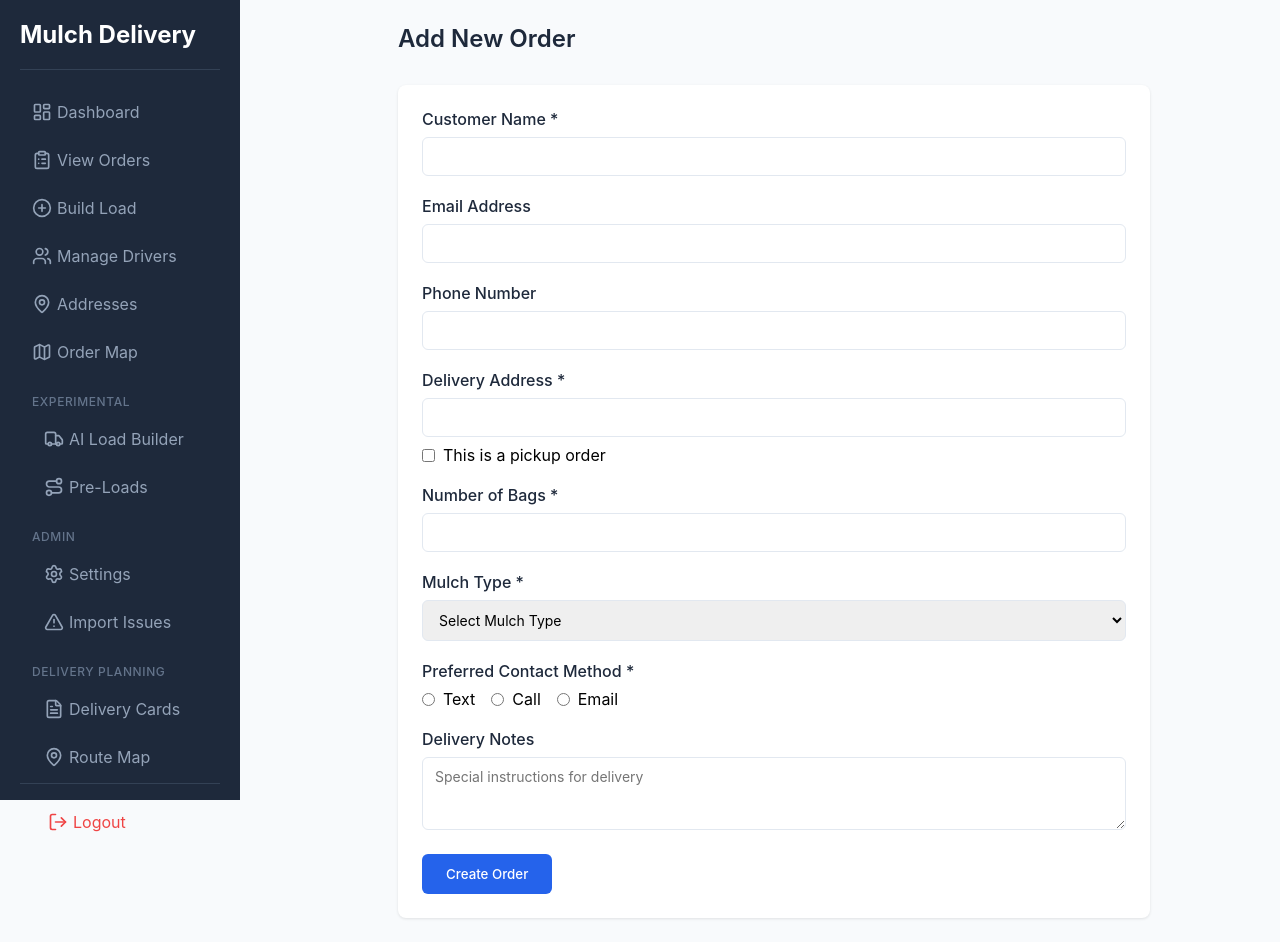
After one commit to matt-ortiz/Mulch, a Flask app: page /admin/add-order in a window 1280 px wide. The commit adds this page. Run offline with Flask 3, Linux system fonts and the light colour scheme; a user stored in the database is signed in; tables that the repository leaves empty hold one stand-in row (values such as "Sample post").

Commit message:
various changes and updates

```diff
--- a/app/routes/admin.py
+++ b/app/routes/admin.py
@@ -1826,147 +1826,41 @@ def export_delivery_data():
     if not current_user.is_admin:
         return redirect(url_for('main.index'))
 
-    school_lat = float(current_app.config['SCHOOL_LATITUDE'])
-    school_lng = float(current_app.config['SCHOOL_LONGITUDE'])
-
     # Create CSV in memory
     output = StringIO()
     writer = csv.writer(output)
 
-    # Write header
+    # Write header with new column order
     writer.writerow([
+        'Order ID',
+        'Customer Name',
         'Mulch Type',
-        'Route Group',
-        'Customer Name',
+        'Bags Ordered',
         'Address',
         'Phone',
         'Contact Preference',
-        'Bags Ordered',
         'Instructions',
-        'Miles from School',
-        'Distance to Next Stop',
         'Latitude',
         'Longitude'
     ])
 
-    # Get orders and organize them like in print_cards
-    orders = Order.query.filter(
-        Order.latitude.isnot(None),
-        Order.longitude.isnot(None)
-    ).all()
-
-    # Calculate and add distance from school
+    # Get all orders in sequential order
+    orders = Order.query.order_by(Order.id).all()
+
+    # Write orders to CSV
     for order in orders:
-        order.distance_from_school = calculate_distance(
-            school_lat, school_lng,
-            order.latitude, order.longitude
-        )
-
-    # Group by mulch type
-    orders_by_mulch = {}
-    for order in orders:
-        if order.mulch_type not in orders_by_mulch:
-            orders_by_mulch[order.mulch_type] = []
-        orders_by_mulch[order.mulch_type].append(order)
-
-    # Process each mulch type and its clusters
-    for mulch_type, mulch_orders in orders_by_mulch.items():
-        mulch_orders.sort(key=lambda x: x.distance_from_school)
-
-        # Create clusters
-        clusters = []
-        unassigned = mulch_orders.copy()
-        max_driving_distance = 3.0
-
-        while unassigned:
-            current_cluster = []
-            seed_order = unassigned.pop(0)
-            current_cluster.append(seed_order)
-
-            i = 0
-            while i < len(unassigned):
-                order = unassigned[i]
-                min_distance = float('inf')
-
-                for cluster_order in current_cluster:
-                    distance = calculate_distance(
-                        cluster_order.latitude, cluster_order.longitude,
-                        order.latitude, order.longitude
-                    )
-                    min_distance = min(min_distance, distance)
-
-                if min_distance <= max_driving_distance:
-                    current_cluster.append(unassigned.pop(i))
-                else:
-                    i += 1
-
-            if current_cluster:
-                if len(current_cluster) > 1:
-                    first_order = current_cluster[0]
-                    current_cluster[1:] = sorted(
-                        current_cluster[1:],
-                        key=lambda x: calculate_distance(
-                            first_order.latitude, first_order.longitude,
-                            x.latitude, x.longitude
-                        )
-                    )
-                clusters.append(current_cluster)
-
-        # Write clusters to CSV
-        for cluster_idx, cluster in enumerate(clusters, 1):
-            for i, order in enumerate(cluster):
-                # Calculate distance to next stop
-                distance_to_next = ''
-                if i < len(cluster) - 1:
-                    distance_to_next = calculate_distance(
-                        order.latitude, order.longitude,
-                        cluster[i + 1].latitude, cluster[i + 1].longitude
-                    )
-                    distance_to_next = f"{distance_to_next:.1f}"
-
-                writer.writerow([
-                    mulch_type,
-                    f"Route {cluster_idx}",
-                    order.customer_name,
-                    order.address,
-                    f"{order.phone[:3]}-{order.phone[3:6]}-{order.phone[6:]}",
-                    order.preferred_contact,
-                    order.bags_ordered,
-                    order.notes,
-                    f"{order.distance_from_school:.1f}",
-                    distance_to_next,
-                    order.latitude,
-                    order.longitude
-                ])
-
-            # Add blank row between clusters
-            writer.writerow([])
-
-    # Add unmatched addresses
-    unmatched = Order.query.filter(
-        (Order.latitude.is_(None)) |
-        (Order.longitude.is_(None))
-    ).all()
-
-    if unmatched:
-        writer.writerow(['UNMATCHED ADDRESSES'])
-        writer.writerow([])  # blank row
-
-        for order in unmatched:
-            writer.writerow([
-                order.mulch_type,
-                'NEEDS VERIFICATION',
-                order.customer_name,
-                order.address,
-                f"{order.phone[:3]}-{order.phone[3:6]}-{order.phone[6:]}",
-                order.preferred_contact,
-                order.bags_ordered,
-                order.notes,
-                '',  # No distance from school
-                '',  # No distance to next
-                '',  # No latitude
-                ''   # No longitude
-            ])
+        writer.writerow([
+            order.id,
+            order.customer_name,
+            order.mulch_type,
+            order.bags_ordered,
+            order.address,
+            f"{order.phone[:3]}-{order.phone[3:6]}-{order.phone[6:]}" if order.phone else '',
+            order.preferred_contact,
+            order.notes,
+            order.latitude,
+            order.longitude
+        ])
 
     # Create the response
     output.seek(0)
@@ -1974,7 +1868,7 @@ def export_delivery_data():
         output.getvalue(),
         mimetype='text/csv',
         headers={
-            'Content-Disposition': 'attachment; filename=delivery_routes.csv'
+            'Content-Disposition': 'attachment; filename=delivery_orders.csv'
         }
     )
 
@@ -2361,3 +2255,38 @@ def unassign_driver(order_id):
         db.session.rollback()
         print(f"Error unassigning driver: {str(e)}")
         return jsonify({'error': str(e)}), 500
+
+@admin_routes.route('/add-order', methods=['GET', 'POST'])
+@login_required
+def add_order():
+    if not current_user.is_admin:
+        return redirect(url_for('main.index'))
+
+    if request.method == 'POST':
+        try:
+            # Create new order
+            order = Order(
+                customer_name=request.form['customer_name'].strip(),
+                email=request.form.get('email', '').strip(),
+                address=request.form['address'].strip(),
+                phone=request.form.get('phone', '').strip(),
+                bags_ordered=int(request.form['bags_ordered']),
+                mulch_type=request.form['mulch_type'].strip(),
+                notes=request.form.get('notes', '').strip(),
+                preferred_contact=request.form['preferred_contact'],
+                is_pickup=bool(request.form.get('is_pickup')),
+                year=datetime.now().year
+            )
+
+            db.session.add(order)
+            db.session.commit()
+
+            flash('Order created successfully!', 'success')
+            return redirect(url_for('admin.view_orders'))
+
+        except Exception as e:
+            db.session.rollback()
+            flash(f'Error creating order: {str(e)}', 'error')
+            return redirect(url_for('admin.add_order'))
+
+    return render_template('admin/add-order.html')
--- a/app/routes/auth.py
+++ b/app/routes/auth.py
@@ -8,7 +8,7 @@ auth = Blueprint('auth', __name__)
 @auth.route('/login', methods=['GET', 'POST'])
 def login():
     if request.method == 'POST':
-        username = request.form.get('username')
+        username = request.form.get('username').lower()  # Convert to lowercase
         password = request.form.get('password')
 
         # First try to find user with exact username/email
--- /dev/null
+++ b/app/templates/admin/add-order.html
@@ -0,0 +1,184 @@
+{% extends "base.html" %}
+
+{% block title %}Add Order{% endblock %}
+
+{% block styles %}
+<style>
+    .container {
+        max-width: 800px;
+        margin: 0 auto;
+        padding: 24px;
+    }
+
+    .page-header {
+        margin-bottom: 32px;
+    }
+
+    .page-title {
+        font-size: 24px;
+        font-weight: 600;
+        color: #1e293b;
+        margin-bottom: 8px;
+    }
+
+    .form-section {
+        background: white;
+        border-radius: 8px;
+        box-shadow: 0 1px 3px rgba(0, 0, 0, 0.1);
+        padding: 24px;
+    }
+
+    .form-group {
+        margin-bottom: 20px;
+    }
+
+    .form-label {
+        display: block;
+        font-weight: 500;
+        color: #1e293b;
+        margin-bottom: 8px;
+    }
+
+    .form-control {
+        width: 100%;
+        padding: 10px 12px;
+        border: 1px solid #e2e8f0;
+        border-radius: 6px;
+        font-size: 14px;
+        transition: border-color 0.2s;
+    }
+
+    .form-control:focus {
+        outline: none;
+        border-color: #2563eb;
+        box-shadow: 0 0 0 3px rgba(37, 99, 235, 0.1);
+    }
+
+    .form-text {
+        font-size: 12px;
+        color: #64748b;
+        margin-top: 4px;
+    }
+
+    .btn-primary {
+        background: #2563eb;
+        color: white;
+        padding: 12px 24px;
+        border: none;
+        border-radius: 6px;
+        font-weight: 500;
+        cursor: pointer;
+        transition: background-color 0.2s;
+    }
+
+    .btn-primary:hover {
+        background: #1d4ed8;
+    }
+
+    .checkbox-group {
+        display: flex;
+        align-items: center;
+        gap: 8px;
+        margin-top: 8px;
+    }
+
+    .contact-preference {
+        display: flex;
+        gap: 16px;
+        margin-top: 8px;
+    }
+
+    .radio-group {
+        display: flex;
+        align-items: center;
+        gap: 8px;
+    }
+</style>
+{% endblock %}
+
+{% block content %}
+<div class="container">
+    <div class="page-header">
+        <h1 class="page-title">Add New Order</h1>
+    </div>
+
+    <form method="POST" class="form-section">
+        <div class="form-group">
+            <label class="form-label" for="customer_name">Customer Name *</label>
+            <input type="text" class="form-control" id="customer_name" name="customer_name" required>
+        </div>
+
+        <div class="form-group">
+            <label class="form-label" for="email">Email Address</label>
+            <input type="email" class="form-control" id="email" name="email">
+        </div>
+
+        <div class="form-group">
+            <label class="form-label" for="phone">Phone Number</label>
+            <input type="tel" class="form-control" id="phone" name="phone">
+        </div>
+
+        <div class="form-group">
+            <label class="form-label" for="address">Delivery Address *</label>
+            <input type="text" class="form-control" id="address" name="address" required>
+            <div class="checkbox-group">
+                <input type="checkbox" id="is_pickup" name="is_pickup">
+                <label for="is_pickup">This is a pickup order</label>
+            </div>
+        </div>
+
+        <div class="form-group">
+            <label class="form-label" for="bags_ordered">Number of Bags *</label>
+            <input type="number" class="form-control" id="bags_ordered" name="bags_ordered" min="1" required>
+        </div>
+
+        <div class="form-group">
+            <label class="form-label" for="mulch_type">Mulch Type *</label>
+            <select class="form-control" id="mulch_type" name="mulch_type" required>
+                <option value="">Select Mulch Type</option>
+                <option value="Black Shredded Hardwood">Black Shredded Hardwood</option>
+                <option value="Brown Shredded Hardwood">Brown Shredded Hardwood</option>
+                <option value="Red Shredded Hardwood">Red Shredded Hardwood</option>
+            </select>
+        </div>
+
+        <div class="form-group">
+            <label class="form-label">Preferred Contact Method *</label>
+            <div class="contact-preference">
+                <div class="radio-group">
+                    <input type="radio" id="contact_text" name="preferred_contact" value="text" required>
+                    <label for="contact_text">Text</label>
+                </div>
+                <div class="radio-group">
+                    <input type="radio" id="contact_call" name="preferred_contact" value="call">
+                    <label for="contact_call">Call</label>
+                </div>
+                <div class="radio-group">
+                    <input type="radio" id="contact_email" name="preferred_contact" value="email">
+                    <label for="contact_email">Email</label>
+                </div>
+            </div>
+        </div>
+
+        <div class="form-group">
+            <label class="form-label" for="notes">Delivery Notes</label>
+            <textarea class="form-control" id="notes" name="notes" rows="3" placeholder="Special instructions for delivery"></textarea>
+        </div>
+
+        <button type="submit" class="btn-primary">Create Order</button>
+    </form>
+</div>
+
+<script>
+    document.getElementById('is_pickup').addEventListener('change', function() {
+        const addressInput = document.getElementById('address');
+        if (this.checked) {
+            addressInput.value = "{{ config.SCHOOL_ADDRESS }}";
+            addressInput.readOnly = true;
+        } else {
+            addressInput.value = "";
+            addressInput.readOnly = false;
+        }
+    });
+</script>
+{% endblock %}
--- a/app/templates/driver/dashboard.html
+++ b/app/templates/driver/dashboard.html
@@ -54,7 +54,7 @@
     }
 
     .orders-container {
-        margin-top: 80px;
+        /* margin-top: 80px; */
         padding: 8px;
         padding-bottom: 160px;
     }
@@ -219,7 +219,7 @@
         flex-direction: column;
         gap: 12px;
         background: white;
-        margin: 12px;
+        margin: 12px 0px;
         border-radius: 12px;
         box-shadow: 0 1px 3px rgba(0, 0, 0, 0.1);
     }
```
Also changed, not shown: app/__init__.py (+39 -0 lines), app/routes/api.py (added, +86 -0 lines), app/templates/loading/_driver_grid.html (added, +69 -0 lines), app/templates/loading/dashboard.html (+126 -20 lines), config.py (+17 -1 lines), wsgi.py (added, +16 -0 lines).
